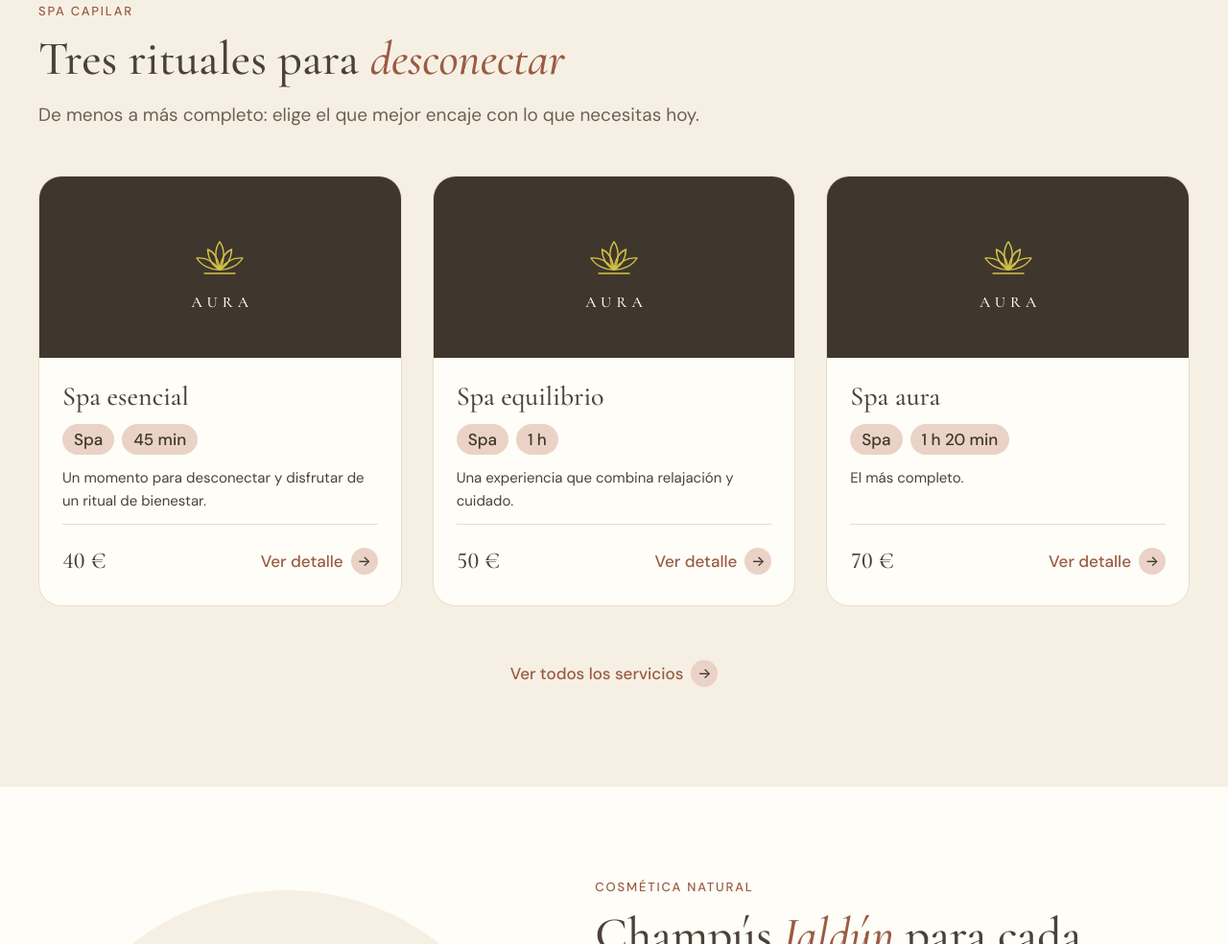
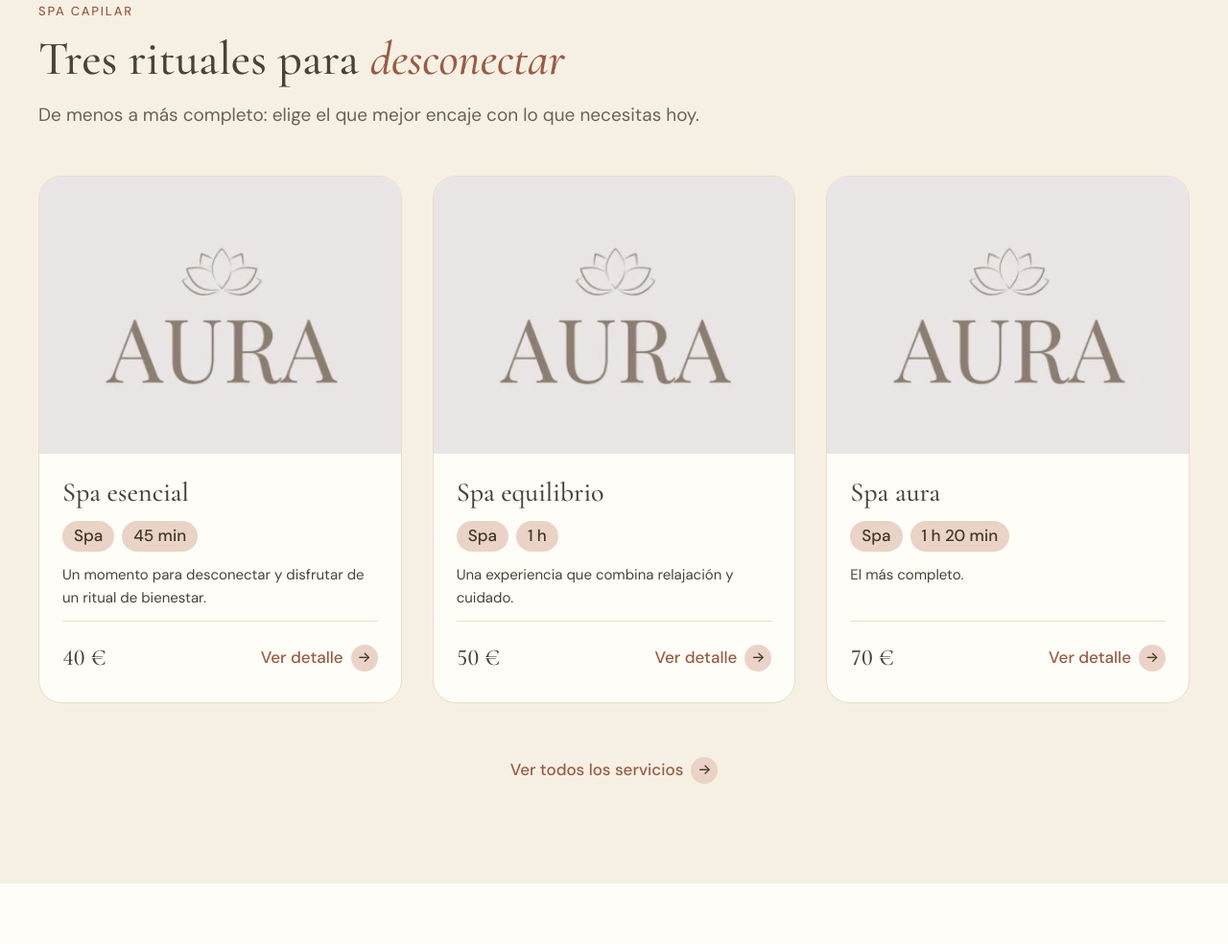
Before and after one commit to SarayOrtizCordero/centro-aura-2, a website: page index.html in a window 1280 px wide. Shown: the part 1888-2872 px from the top of the page at 96% size. Drawn offline with Linux system fonts and the light colour scheme.

Commit message:
Tarjetas de Spa de la portada: imagen del logo de la clienta en lugar del panel oscuro
- Las tres tarjetas usan spa-logo-aura.webp (loto + AURA, 352x270); fondo con el token
  --c-logo-bg para que la imagen se vea entera sin franjas en cualquier proporcion.
- Se quitan el panel de marca y su CSS; test, fixtures, creditos y tabla de tokens al dia.

Co-Authored-By: Claude Sonnet 5.5 <noreply@anthropic.com>

```diff
--- a/css/styles.css
+++ b/css/styles.css
@@ -783,29 +783,12 @@ body.menu-open::after {
 }
 .card-grid .service-card { flex-direction: row; }
 .card-grid .service-card__media { flex: 0 0 40%; }
-.card-grid .service-card__media img { height: 100%; aspect-ratio: auto; }
+.card-grid .service-card__media img { height: 100%; }
 .service-card { position: relative; display: flex; flex-direction: column; height: 100%; }
-.service-card__media { overflow: hidden; }
-.service-card__media img { width: 100%; aspect-ratio: 4 / 5; object-fit: cover; transition: scale 600ms var(--ease); }
-/* Panel de marca (loto + AURA) en lugar de foto: misma cara que las tarjetas regalo (fondo cacao, formato
-   apaisado) */
-.service-card__media--brand {
-  display: grid;
-  place-items: center;
-  align-content: center;
-  gap: var(--s-2);
-  aspect-ratio: 2 / 1;
-  min-height: 160px;
-  background: var(--c-anchor);
-  color: var(--c-on-anchor);
-}
-.service-card .service-card__media--brand img {
-  width: 64px;
-  height: 40px;
-  aspect-ratio: auto;
-  object-fit: contain;
-}
-.service-card__brand { font: 500 1rem/1 var(--font-display); letter-spacing: 0.32em; padding-left: 0.32em; }
+/* Imagen del logo (loto + AURA) en lugar de foto. Su fondo es el token --c-logo-bg, el mismo color de la
+   imagen: así se ve entera (contain) sin franjas aunque la caja cambie de proporción. */
+.service-card__media { overflow: hidden; background: var(--c-logo-bg); }
+.service-card__media img { width: 100%; object-fit: contain; transition: scale 600ms var(--ease); }
 /* El cuerpo ocupa el alto sobrante y el precio queda siempre abajo, alineado entre tarjetas */
 .service-card__body {
   flex: 1;
@@ -835,7 +818,7 @@ body.menu-open::after {
   .card-grid { grid-template-columns: repeat(3, minmax(0, 1fr)); }
   .card-grid .service-card { flex-direction: column; }
   .card-grid .service-card__media { flex: none; }
-  .card-grid .service-card__media img { height: auto; aspect-ratio: 4 / 5; }
+  .card-grid .service-card__media img { height: auto; aspect-ratio: 352 / 270; }
   .service-card h3 { font-size: 1.375rem; }
   .service-card .chip { font-size: inherit; }
   .service-card__foot .link-arrow { display: inline-flex; }
@@ -843,8 +826,6 @@ body.menu-open::after {
 
 @media (min-width: 900px) {
   .card-grid { gap: var(--s-8); }
-  .card-grid .service-card__media img { aspect-ratio: 1 / 1; }
-  .service-card__media img { aspect-ratio: 1 / 1; }
   .service-card h3 { font-size: var(--fs-h3); }
 }
 
--- a/css/tokens.css
+++ b/css/tokens.css
@@ -5,6 +5,7 @@
   /* Capa 1 · primitivas */
   --p-cream-50: #FFFDF7;
   --p-cream-100: #F6F0E4;
+  --p-stone-100: #E9E5E4;
   --p-sand-200: #E9DDC8;
   --p-sand-400: #B2A38F;
   --p-gold-400: #D2C244;
@@ -19,6 +20,7 @@
   /* Capa 2 · semánticos */
   --c-bg: var(--p-cream-50);
   --c-bg-alt: var(--p-cream-100);
+  --c-logo-bg: var(--p-stone-100);     /* fondo de la imagen del logo de las tarjetas de Spa; debe coincidir con ella */
   --c-line: var(--p-sand-200);
   --c-muted: var(--p-sand-400);        /* SOLO decorativo: nunca como color de texto */
   --c-gold: var(--p-gold-400);         /* SOLO decorativo: loto y filetes, nunca como texto */
--- a/index.html
+++ b/index.html
@@ -199,7 +199,7 @@
         <ul class="card-grid" role="list">
           <li class="reveal">
             <article class="service-card card">
-              <div class="service-card__media service-card__media--brand" aria-hidden="true"><img class="lotus" src="assets/icons/loto.svg" alt="" width="64" height="40" loading="lazy"><span class="service-card__brand">AURA</span></div>
+              <div class="service-card__media" aria-hidden="true"><img src="assets/img/spa-logo-aura.webp" alt="" width="352" height="270" loading="lazy"></div>
               <div class="service-card__body">
                 <h3><a href="pages/servicios.html#spa-esencial">Spa esencial</a></h3>
                 <div class="chips"><span class="chip">Spa</span><span class="chip" data-duration="spa-esencial">45 min</span></div>
@@ -210,7 +210,7 @@
           </li>
           <li class="reveal">
             <article class="service-card card">
-              <div class="service-card__media service-card__media--brand" aria-hidden="true"><img class="lotus" src="assets/icons/loto.svg" alt="" width="64" height="40" loading="lazy"><span class="service-card__brand">AURA</span></div>
+              <div class="service-card__media" aria-hidden="true"><img src="assets/img/spa-logo-aura.webp" alt="" width="352" height="270" loading="lazy"></div>
               <div class="service-card__body">
                 <h3><a href="pages/servicios.html#spa-equilibrio">Spa equilibrio</a></h3>
                 <div class="chips"><span class="chip">Spa</span><span class="chip" data-duration="spa-equilibrio">1 h</span></div>
@@ -221,7 +221,7 @@
           </li>
           <li class="reveal">
             <article class="service-card card">
-              <div class="service-card__media service-card__media--brand" aria-hidden="true"><img class="lotus" src="assets/icons/loto.svg" alt="" width="64" height="40" loading="lazy"><span class="service-card__brand">AURA</span></div>
+              <div class="service-card__media" aria-hidden="true"><img src="assets/img/spa-logo-aura.webp" alt="" width="352" height="270" loading="lazy"></div>
               <div class="service-card__body">
                 <h3><a href="pages/servicios.html#spa-aura">Spa aura</a></h3>
                 <div class="chips"><span class="chip">Spa</span><span class="chip" data-duration="spa-aura">1 h 20 min</span></div>
```
Also changed, not shown: CLAUDE.md (+1 -0 lines), assets/img/CREDITOS.md (+1 -0 lines), tests/fixtures/images.json (+2 -1 lines), tests/inicio.test.js (+5 -6 lines), assets/img/spa-logo-aura.webp (added).
